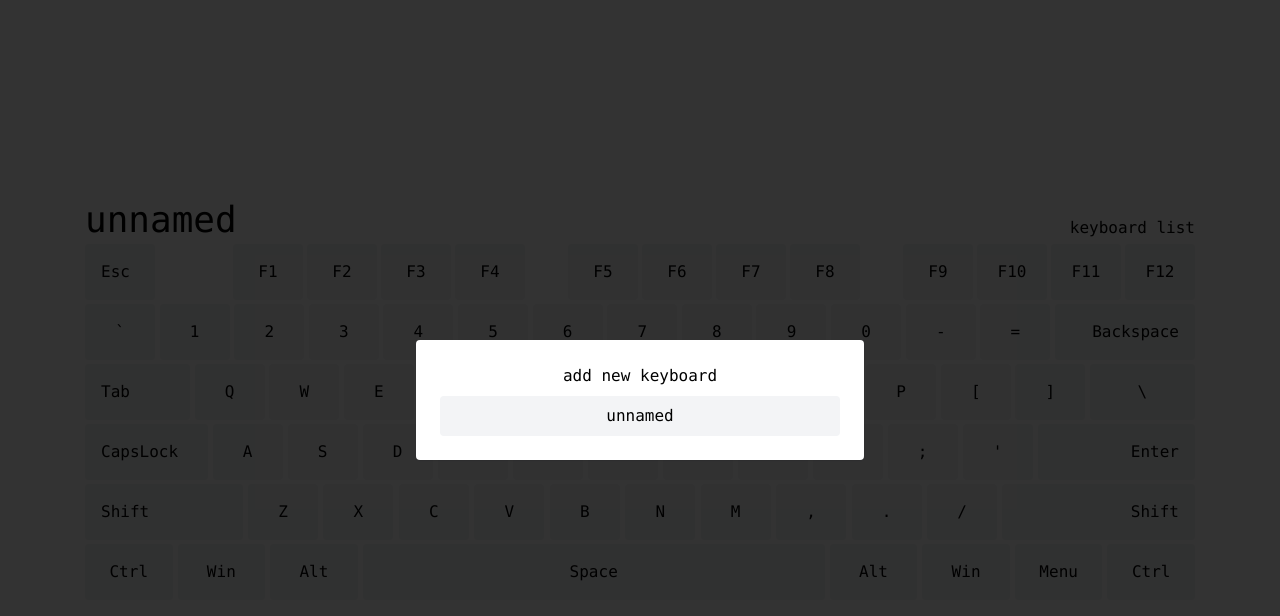
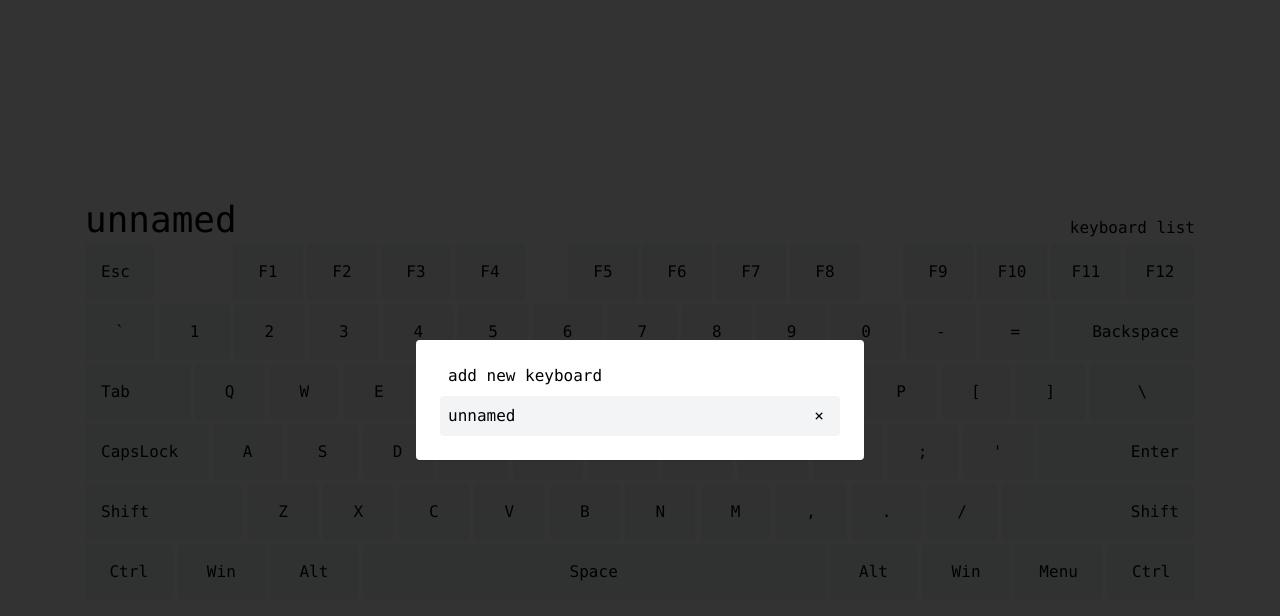
Before and after one commit to 43mm/keyfinder, a Svelte app: page / in a window 1280 px wide. Both pictures are taken after a click on the button "keyboard list". Shown: the top 616 px of the page. Built offline with nearby package versions, Linux system fonts and the light colour scheme.

Commit message:
feat: load and delete keyboards

```diff
--- a/src/App.svelte
+++ b/src/App.svelte
@@ -4,16 +4,18 @@
   import Keyboard from "./Keyboard.svelte";
   import KeyboardList from "./KeyboardList.svelte";
   import { LAYOUT_KEY, STORAGE_KEY } from "./consts";
-  import type { KeyboardLayout, NamedKeyboard } from "./types";
+  import type { KeyboardState, LayoutState } from "./types";
   import { getInitialState } from "./utils";
   import "./app.css";
 
-  let { layout } = $state<{ layout: KeyboardLayout }>({ layout: "US English" });
-  setContext<KeyboardLayout>(LAYOUT_KEY, layout);
+  let layout = $state<LayoutState>({ current: "US English" });
+  setContext<LayoutState>(LAYOUT_KEY, layout);
 
-  let keyboards: NamedKeyboard[] = $state(getInitialState(layout));
+  let keyboards = $state<KeyboardState>(getInitialState(layout.current));
   $effect(() => localStorage.setItem(STORAGE_KEY, JSON.stringify(keyboards)));
-  setContext<NamedKeyboard[]>(STORAGE_KEY, keyboards);
+  setContext<KeyboardState>(STORAGE_KEY, keyboards);
+
+  $inspect(keyboards.data);
 </script>
 
 <main class="grid place-items-center min-h-screen font-mono">
@@ -21,7 +23,7 @@
     <div class="inline-flex flex-col gap-y-1">
       <div class="flex items-end justify-between">
         <h1
-          bind:innerHTML={keyboards[0].name}
+          bind:innerHTML={keyboards.data[0].name}
           class="text-4xl outline-0"
           onkeydown={(e) => {
             if (e.key === "Enter") {
--- a/src/Keyboard.svelte
+++ b/src/Keyboard.svelte
@@ -2,11 +2,12 @@
   import { getContext } from "svelte";
   import { Dialog, Tooltip } from "bits-ui";
   import KeyboardDialog from "./KeyboardDialog.svelte";
-  import type { KeyState, NamedKeyboard } from "./types";
+  import type { KeyboardState, KeyState } from "./types";
   import { COLOUR_CLASS_MAP, STORAGE_KEY } from "./consts";
   import "./app.css";
 
-  const keyboard = getContext<NamedKeyboard[]>(STORAGE_KEY)[0];
+  const keyboards = getContext<KeyboardState>(STORAGE_KEY);
+  const keyboard = $derived(keyboards.data[0]);
 
   let currentKey: (KeyState & { position: [number, number] }) | undefined =
     $state();
--- a/src/KeyboardList.svelte
+++ b/src/KeyboardList.svelte
@@ -2,21 +2,49 @@
   import { getContext } from "svelte";
   import { Dialog } from "bits-ui";
   import DialogContent from "./DialogContent.svelte";
-  import { STORAGE_KEY } from "./consts";
-  import type { NamedKeyboard } from "./types";
+  import { LAYOUT_KEY, STORAGE_KEY } from "./consts";
+  import type { KeyboardState, LayoutState } from "./types";
+  import { getBlankKeyboard } from "./utils";
 
-  const keyboards = getContext<NamedKeyboard[]>(STORAGE_KEY);
+  let keyboards = getContext<KeyboardState>(STORAGE_KEY);
+  const currentLayout = getContext<LayoutState>(LAYOUT_KEY).current;
+
+  function addKeyboard() {
+    keyboards.data.unshift(getBlankKeyboard(currentLayout));
+  }
+
+  function loadKeyboard(index: number) {
+    const [selected] = keyboards.data.splice(index, 1);
+    keyboards.data = [selected, ...keyboards.data];
+  }
+
+  function deleteKeyboard(index: number) {
+    if (keyboards.data.length <= 1)
+      keyboards.data.push(getBlankKeyboard(currentLayout));
+    keyboards.data.splice(index, 1);
+  }
 </script>
 
 <Dialog.Root>
   <Dialog.Trigger class="cursor-pointer">keyboard list</Dialog.Trigger>
   <DialogContent>
-    <Dialog.Close class="pb-2 cursor-pointer">add new keyboard</Dialog.Close>
-    {#each keyboards as keyboard}
-      <Dialog.Close
-        class="nth-2:bg-gray-100 hover:outline-2 p-2 rounded cursor-pointer"
-        >{keyboard.name}</Dialog.Close
-      >
-    {/each}
+    <Dialog.Close
+      class="px-2 pb-2 text-left cursor-pointer"
+      onclick={() => addKeyboard()}>add new keyboard</Dialog.Close
+    >
+    <div class="relative flex flex-col">
+      {#each keyboards.data as keyboard, index}
+        <div class="flex first:bg-gray-100 hover:outline-2 rounded">
+          <Dialog.Close
+            class="flex-grow p-2 text-left cursor-pointer"
+            onclick={() => loadKeyboard(index)}>{keyboard.name}</Dialog.Close
+          >
+          <button
+            class="absolute px-4 py-2 right-0 hover:bg-black hover:text-white cursor-pointer"
+            onclick={() => deleteKeyboard(index)}>×</button
+          >
+        </div>
+      {/each}
+    </div>
   </DialogContent>
 </Dialog.Root>
--- a/src/utils.ts
+++ b/src/utils.ts
@@ -1,5 +1,5 @@
 import { DEFAULT_NAME, KEYBOARD_LAYOUTS, STORAGE_KEY } from "./consts";
-import type { KeyboardLayout, NamedKeyboard } from "./types";
+import type { KeyboardLayout, KeyboardState, NamedKeyboard } from "./types";
 
 export const getBlankKeyboard = (layout: KeyboardLayout): NamedKeyboard => {
   return {
@@ -8,9 +8,9 @@ export const getBlankKeyboard = (layout: KeyboardLayout): NamedKeyboard => {
   };
 };
 
-export const getInitialState = (layout: KeyboardLayout): NamedKeyboard[] => {
+export const getInitialState = (layout: KeyboardLayout): KeyboardState => {
   const BLANK_KEYBOARD = getBlankKeyboard(layout);
-  const initState = [BLANK_KEYBOARD];
+  const initState = { data: [BLANK_KEYBOARD] };
   if (typeof window === "undefined") return initState;
 
   const savedLayouts = localStorage.getItem(STORAGE_KEY);
```
Also changed, not shown: src/types.ts (+7 -0 lines).
